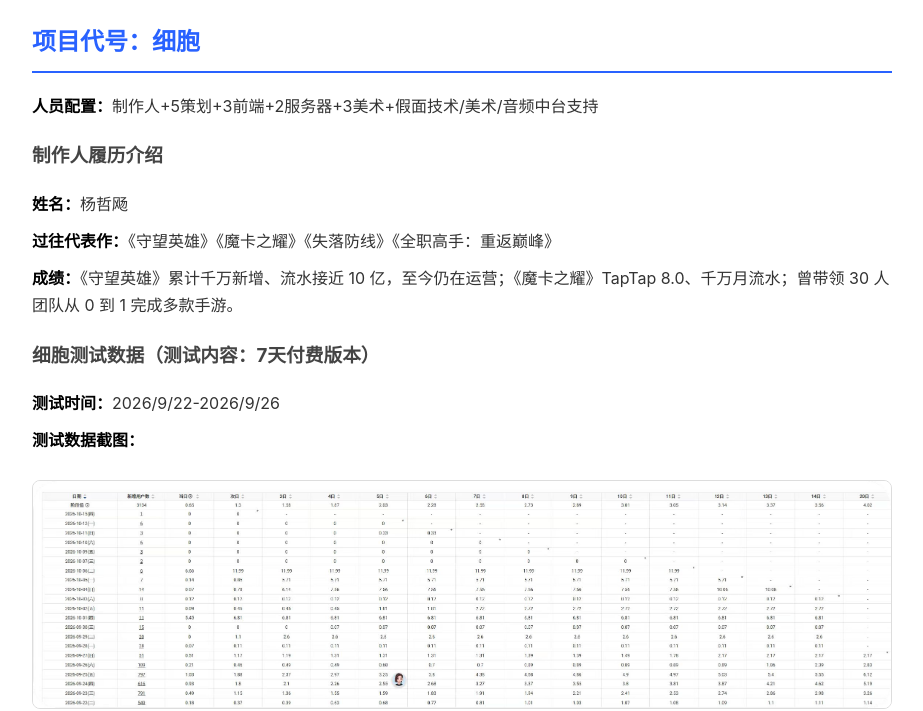
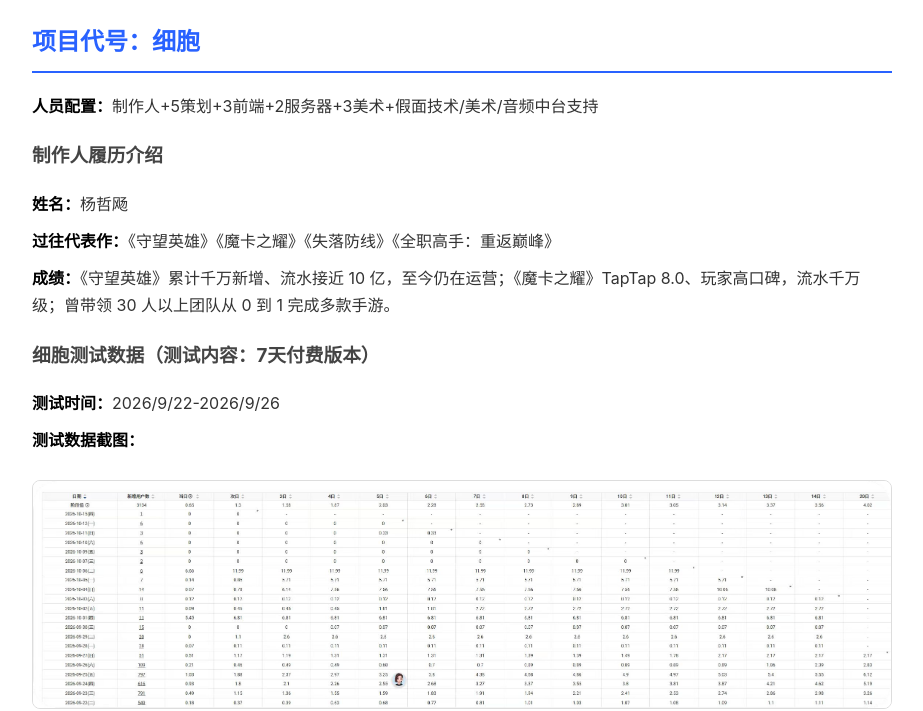
Before and after one commit to fss520/game-reviews, a plain HTML site: page boke/index.html in a window 1280 px wide. Shown: the part 108-819 px from the top of the page, without its empty margins (178-1101 px from the left). Drawn offline with Linux system fonts and the light colour scheme.

Commit message:
update: 修改魔卡之耀描述

```diff
--- a/boke/index.html
+++ b/boke/index.html
@@ -62,7 +62,7 @@ hr { border: none; border-top: 1px solid #ddd; margin: 36px 0; }
 <h3>制作人履历介绍</h3>
 <div class="item"><span class="label">姓名：</span><span class="value">杨哲飏</span></div>
 <div class="item"><span class="label">过往代表作：</span><span class="value">《守望英雄》《魔卡之耀》《失落防线》《全职高手：重返巅峰》</span></div>
-<div class="item"><span class="label">成绩：</span><span class="value">《守望英雄》累计千万新增、流水接近 10 亿，至今仍在运营；《魔卡之耀》TapTap 8.0、千万月流水；曾带领 30 人团队从 0 到 1 完成多款手游。</span></div>
+<div class="item"><span class="label">成绩：</span><span class="value">《守望英雄》累计千万新增、流水接近 10 亿，至今仍在运营；《魔卡之耀》TapTap 8.0、玩家高口碑，流水千万级；曾带领 30 人以上团队从 0 到 1 完成多款手游。</span></div>
 
 <h3>细胞测试数据（测试内容：7天付费版本）</h3>
 <div class="item"><span class="label">测试时间：</span><span class="value">2026/9/22-2026/9/26</span></div>
```
